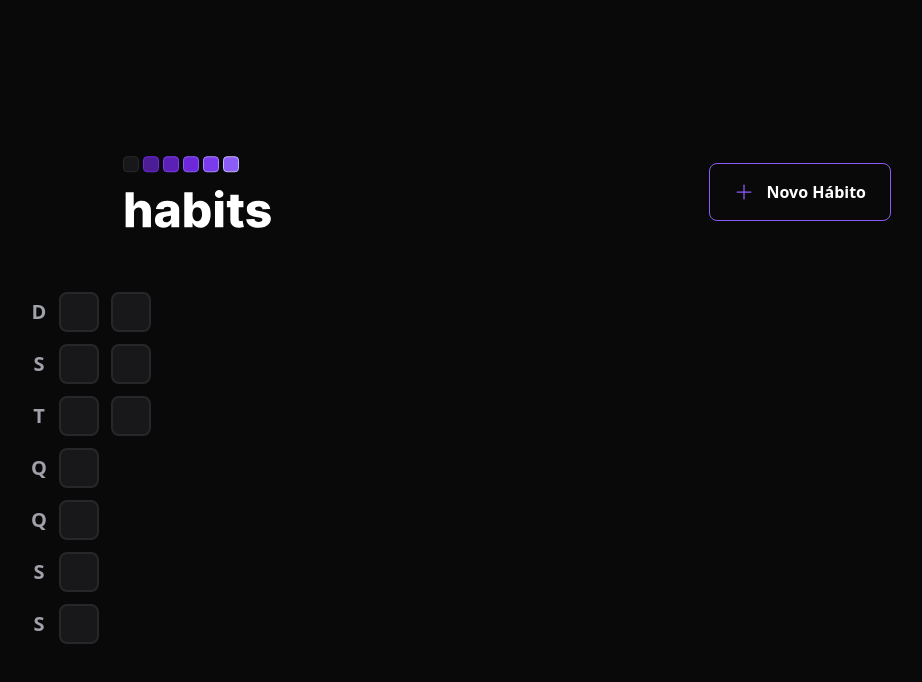
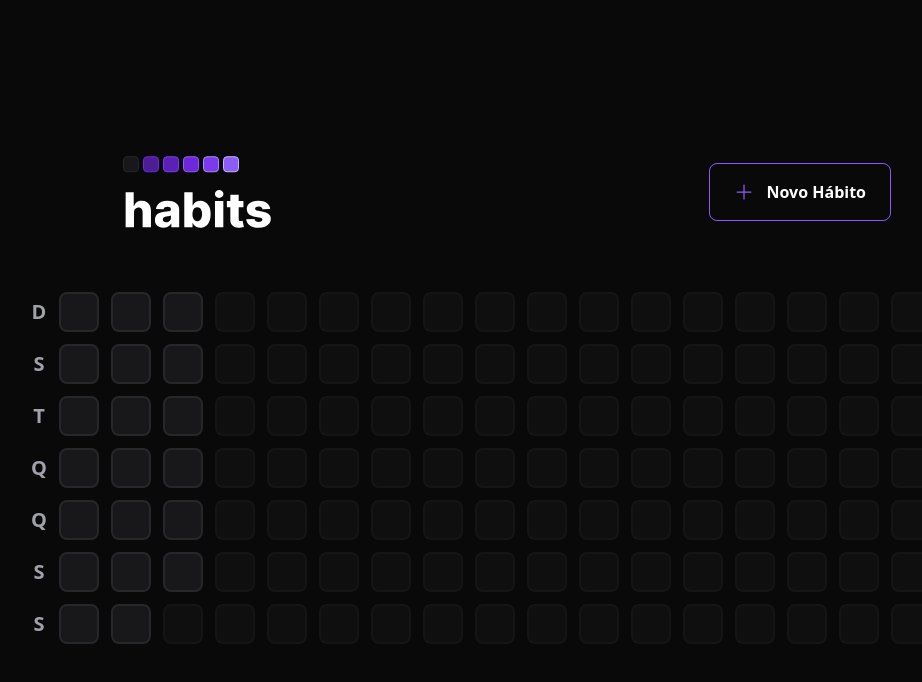
Before and after one commit to maykongsn/habits-nlw, a React (Vite) app in the folder web/: page / in a window 1280 px wide. Shown: the top 682 px of the page, without its empty margins (133-1055 px from the left). Built offline with nearby package versions, Linux system fonts and the light colour scheme.

Commit message:
feat: adicionando os dias na tabela

```diff
--- a/web/package.json
+++ b/web/package.json
@@ -9,6 +9,7 @@
     "preview": "vite preview"
   },
   "dependencies": {
+    "dayjs": "^1.11.7",
     "phosphor-react": "^1.4.1",
     "react": "^18.2.0",
     "react-dom": "^18.2.0"
--- a/web/src/components/Habit.tsx
+++ /dev/null
@@ -1,9 +0,0 @@
-interface HabitProps {
-    completed: number
-}
-
-export function Habit(props: HabitProps) {
-    return (
-        <p>{props.completed}</p>
-    )
-}
--- /dev/null
+++ b/web/src/components/HabitDay.tsx
@@ -0,0 +1,9 @@
+// interface HabitDayProps {
+//     completed: number
+// }
+
+export function HabitDay() {
+    return (
+        <div className="w-10 h-10 bg-zinc-900 border-2 border-zinc-800 rounded-lg"></div>
+    )
+}
--- a/web/src/components/SummaryTable.tsx
+++ b/web/src/components/SummaryTable.tsx
@@ -1,4 +1,12 @@
+import { generateDatesFromYearBeginning } from "../utils/generate-dates-from-year-beginning";
+import { HabitDay } from "./HabitDay";
+
 const weekDays = ['D', 'S', 'T', 'Q', 'Q', 'S', 'S'];
+
+const summaryDates = generateDatesFromYearBeginning();
+
+const minimumSummaryDatesSize = 18 * 7;
+const amountOfSummaryDatesToFill = minimumSummaryDatesSize - summaryDates.length;
 
 export function SummaryTable() {
     return (
@@ -13,18 +21,19 @@
                 })}
             </div>
             <div className="grid grid-rows-7 grid-flow-col gap-3">
-                <div className="w-10 h-10 bg-zinc-900 border-2 border-zinc-800 rounded-lg"></div>
-                <div className="w-10 h-10 bg-zinc-900 border-2 border-zinc-800 rounded-lg"></div>
-                <div className="w-10 h-10 bg-zinc-900 border-2 border-zinc-800 rounded-lg"></div>
-                <div className="w-10 h-10 bg-zinc-900 border-2 border-zinc-800 rounded-lg"></div>
-                <div className="w-10 h-10 bg-zinc-900 border-2 border-zinc-800 rounded-lg"></div>
-                <div className="w-10 h-10 bg-zinc-900 border-2 border-zinc-800 rounded-lg"></div>
-                <div className="w-10 h-10 bg-zinc-900 border-2 border-zinc-800 rounded-lg"></div>
-                <div className="w-10 h-10 bg-zinc-900 border-2 border-zinc-800 rounded-lg"></div>
-                <div className="w-10 h-10 bg-zinc-900 border-2 border-zinc-800 rounded-lg"></div>
-                <div className="w-10 h-10 bg-zinc-900 border-2 border-zinc-800 rounded-lg"></div>
+                {summaryDates.map((date) => {
+                    return <HabitDay key={date.toString()}/>
+                })}
 
+                {amountOfSummaryDatesToFill > 0 && Array.from({ length: amountOfSummaryDatesToFill }).map((_, i) => {
+                    return (
+                        <div
+                            key={i}
+                            className="w-10 h-10 bg-zinc-900 border-2 border-zinc-800 rounded-lg opacity-40 cursor-not-allowed"
+                        />
 
+                    )
+                })}
             </div>
         </div>
     );
--- /dev/null
+++ b/web/src/utils/generate-dates-from-year-beginning.ts
@@ -0,0 +1,16 @@
+import dayjs from 'dayjs';
+
+export function generateDatesFromYearBeginning() {
+    const firstDayOfTheYear = dayjs().startOf('year');
+    const today = new Date();
+
+    const dates = [];
+    let compareDate = firstDayOfTheYear;
+
+    while(compareDate.isBefore(today)) {
+        dates.push(compareDate.toDate());
+        compareDate = compareDate.add(1, 'day');
+    }
+
+    return dates;
+}
```
Also changed, not shown: 1 other file (tests, documents, lock files or other folders).
